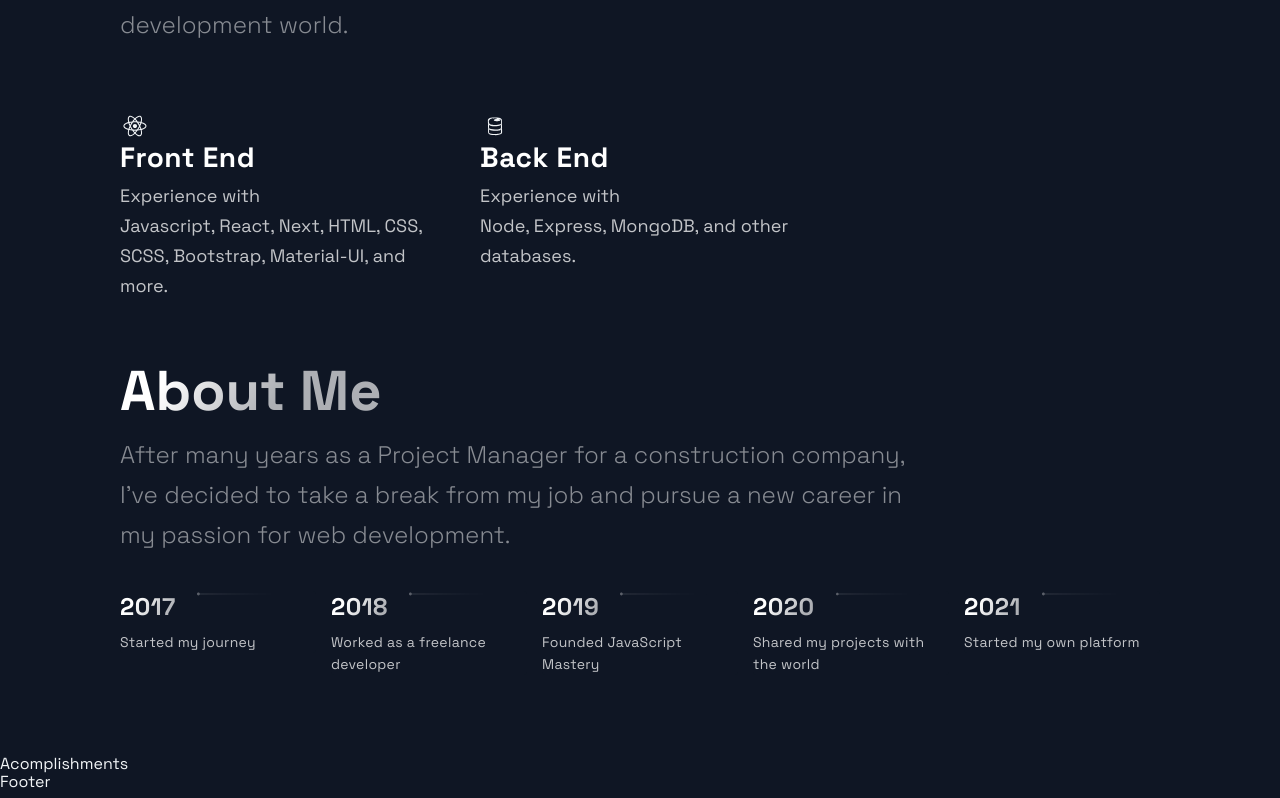
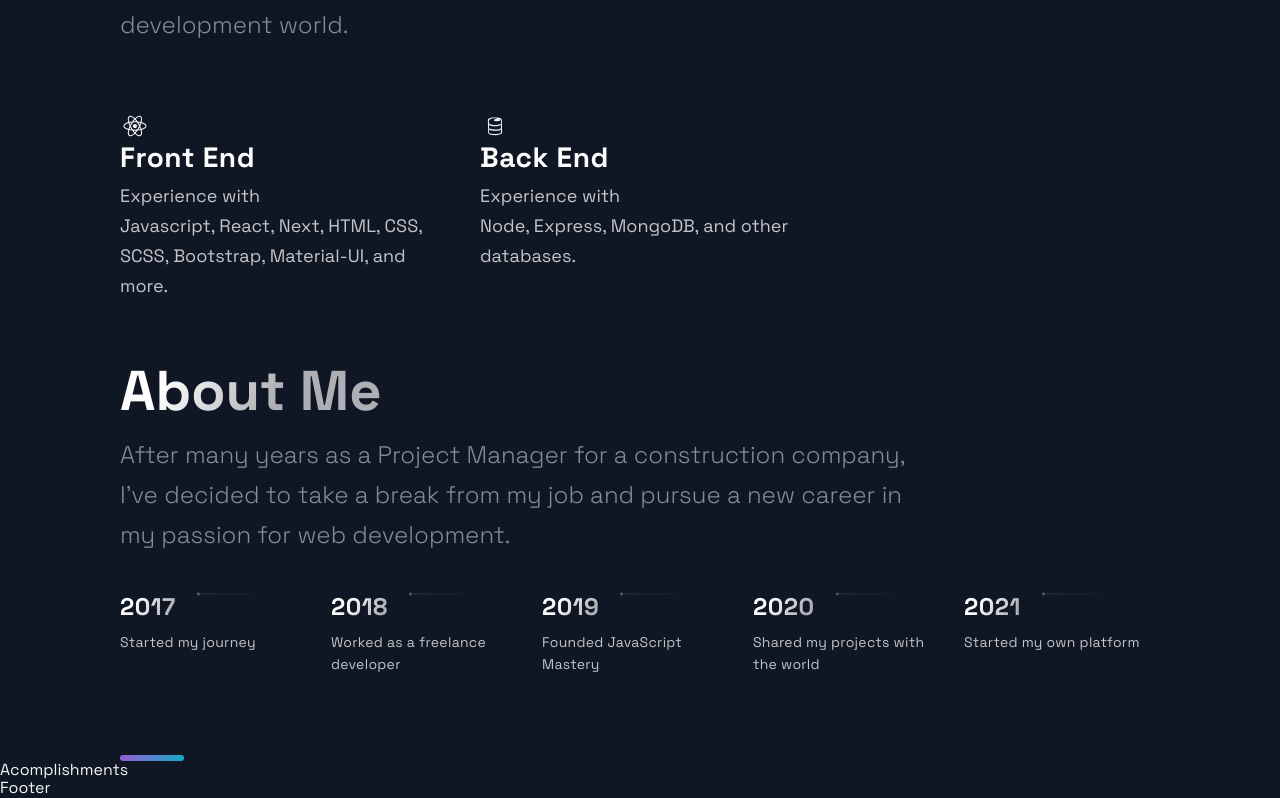
Before and after one commit to Gtzquierdo/credotribe, a Next.js app: page / in a window 1280 px wide. Shown: the part 2366-3164 px from the top of the page. Built offline with nearby package versions, Linux system fonts and the light colour scheme.

Commit message:
scorll and carousel

```diff
--- a/src/components/TimeLine/TimeLine.js
+++ b/src/components/TimeLine/TimeLine.js
@@ -10,9 +10,9 @@
   const [activeItem, setActiveItem] = useState(0);
   const carouselRef = useRef();
 
-  // const scroll = (node, left) => {
-  //   return node.scrollTo({ left, behavior: 'smooth' });
-  // }
+  const scroll = (node, left) => {
+    return node.scrollTo({ left, behavior: 'smooth' });
+  }
 
   const handleClick = (e, i) => {
     e.preventDefault();
@@ -118,6 +118,7 @@
 
         ))}
       </CarouselButtons>
+      <SectionDivider />
     </Section>
   );
 };
```
